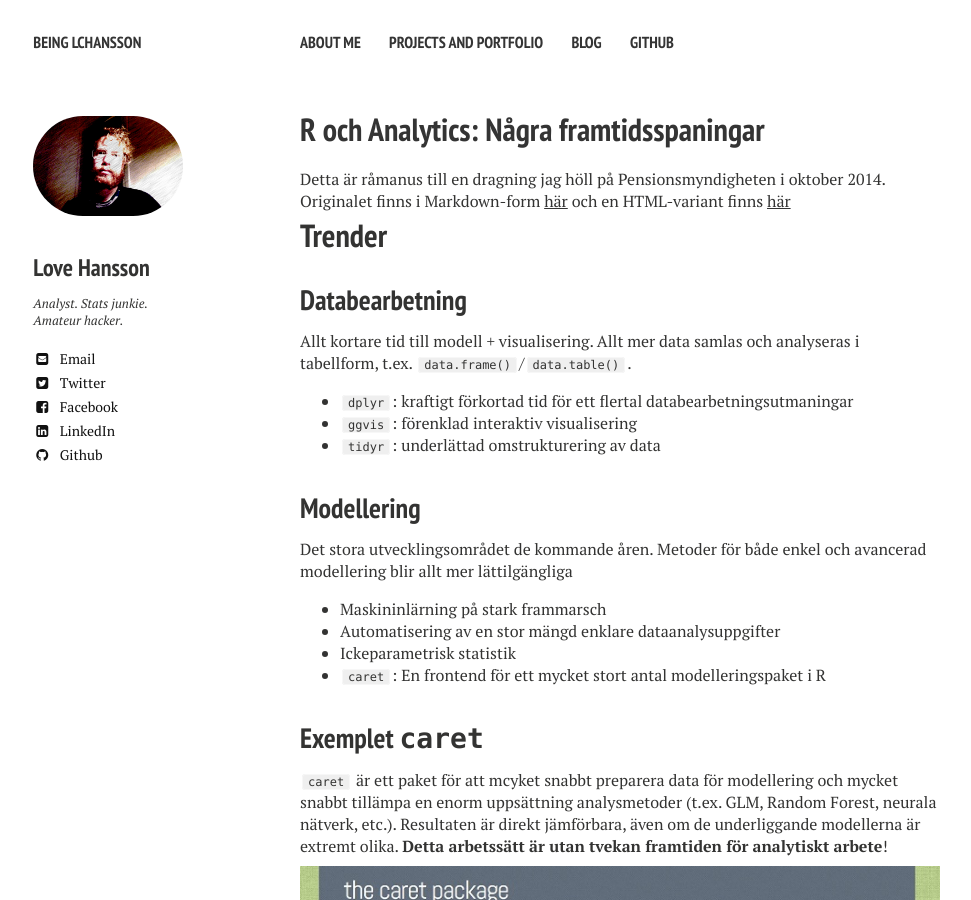
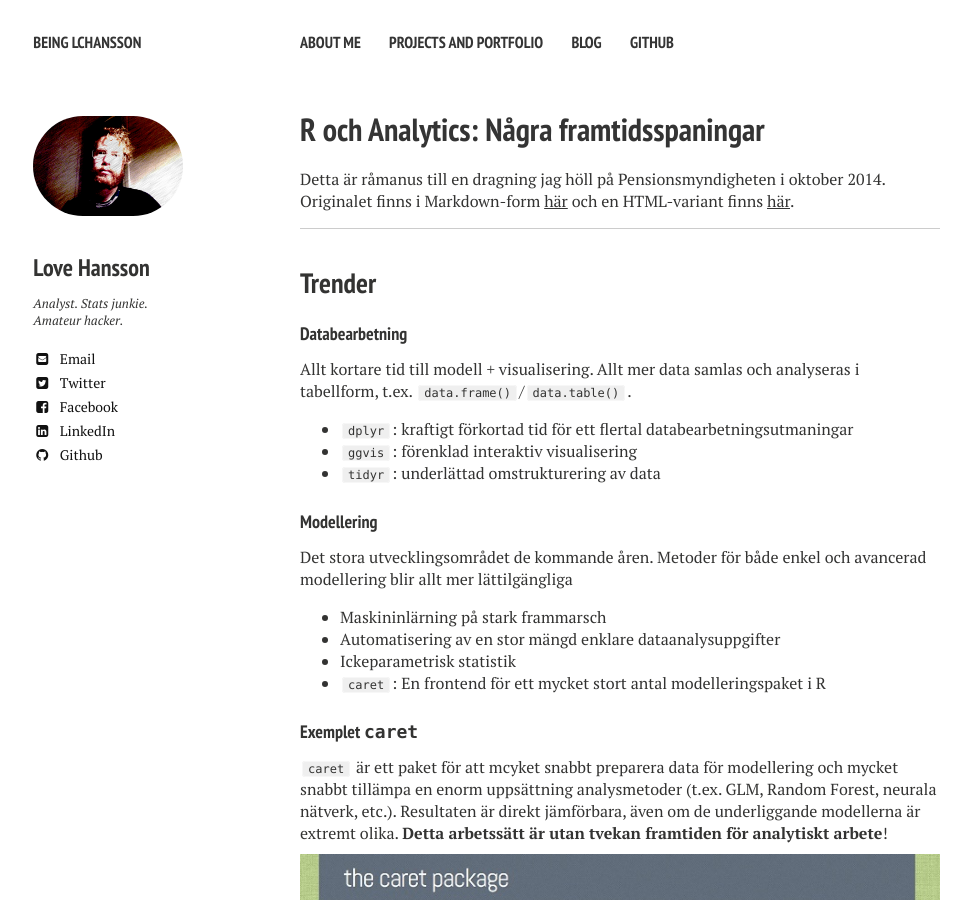
Before and after one commit to LCHansson/LCHansson.github.io, a Jekyll site: the page built from _posts/2014-10-28-R-och-Analytics.md, in a window 1280 px wide and 900 px high. Shown: the whole window, without its empty margins (20-991 px from the left). Built offline with Jekyll 4.4.1, drawn with Linux system fonts in a browser that asks for light colours; nearby versions of some CDN libraries.

```diff
--- a/_posts/2014-10-28-R-och-Analytics.md
+++ b/_posts/2014-10-28-R-och-Analytics.md
@@ -22,11 +22,13 @@ tags:
 comments: yes
 ---
 
-Detta är råmanus till en dragning jag höll på Pensionsmyndigheten i oktober 2014. Originalet finns i Markdown-form [här](https://github.com/LCHansson/LCHansson.github.io/blob/master/_knitr/2014-10-28-R-och-Analytics.Rmd) och en HTML-variant finns [här]({{site.url}}/assets/html/2014-10-28-R-och-Analytics.html)
+Detta är råmanus till en dragning jag höll på Pensionsmyndigheten i oktober 2014. Originalet finns i Markdown-form [här](https://github.com/LCHansson/LCHansson.github.io/blob/master/_knitr/2014-10-28-R-och-Analytics.Rmd) och en HTML-variant finns [här]({{site.url}}/assets/html/2014-10-28-R-och-Analytics.html).
 
-# Trender
+---
 
-## Databearbetning
+## Trender
+
+#### Databearbetning
 
 Allt kortare tid till modell + visualisering. Allt mer data samlas och analyseras i tabellform, t.ex. `data.frame()`/`data.table()`.
 
@@ -35,7 +37,7 @@ Allt kortare tid till modell + visualisering. Allt mer data samlas och analysera
 - `tidyr`: underlättad omstrukturering av data
 
 
-## Modellering
+#### Modellering
 
 Det stora utvecklingsområdet de kommande åren. Metoder för både enkel och avancerad modellering blir allt mer lättilgängliga
 
@@ -45,21 +47,21 @@ Det stora utvecklingsområdet de kommande åren. Metoder för både enkel och av
 - `caret`: En frontend för ett mycket stort antal modelleringspaket i R
 
 
-## Exemplet `caret`
+#### Exemplet `caret`
 
 `caret` är ett paket för att mcyket snabbt preparera data för modellering och mycket snabbt tillämpa en enorm uppsättning analysmetoder (t.ex. GLM, Random Forest, neurala nätverk, etc.). Resultaten är direkt jämförbara, även om de underliggande modellerna är extremt olika. __Detta arbetssätt är utan tvekan framtiden för analytiskt arbete__!
 
 ![http://caret.r-forge.r-project.org/](../images/caret.jpg)
 
 
-## Publicering
+#### Publicering
 
 Den ökade tillgången på lättanvända programmeringsspråk och ökade programmeringskunskaper gör att grundläggande kunskaper om statistik och/eller programmering inte längre är en framgångsfaktor. "Alla är analytiker" håller på att bli ett ledord.
 
 WYSIWYG-verktyg och closed source tappar mark som plattformar för dataanalys. SPSS och SAS ger stadigt vika för R, Julia och Python.
 
 
-## Open data
+#### Open data
 
 Open data ökar starkt i tillgänglighet. Flera vägar finns för att samla in data från öppna datakällor, t.ex. flera R-paket.
 
@@ -69,7 +71,7 @@ Open data ökar starkt i tillgänglighet. Flera vägar finns för att samla in d
 - och många, många mer...
 
 
-## Big Data
+#### Big Data
 
 Fler alternativ allt mer tillgängliga och lättanvända.
 
@@ -78,7 +80,7 @@ Fler alternativ allt mer tillgängliga och lättanvända.
 - Spark (ersätter Hadoop)
 
 
-## Verktygen
+#### Verktygen
 
 Statistisk programmering genomgår just nu en stor utveckling. Dessa är någa exempel på områden där helt nya tekniker utvecklats under de senaste 1-2 åren:
 
@@ -88,16 +90,16 @@ Statistisk programmering genomgår just nu en stor utveckling. Dessa är någa e
 - Databearbetning: "Hadleyverse"-paketen `dplyr`, `ggvis`, `tidyr`
 
 
-# Framtidsspaningar
+## Framtidsspaningar
 
-## Horisonten
+#### Horisonten
 
 Teamet bakom RStudio är den drivande motorn för det verkligt innovativa i R-världen just nu.
 
 De och Julia-teamet står uppskattningsvis för 80-90% av den uppmärksamhet som riktats mot statistik programmering de senaste åren.
 
 
-## Förväntningar på framtiden
+#### Förväntningar på framtiden
 
 - Programmering som literacy 2.0
 - Allt fler blir analytiker. Detta ställer krav på
@@ -107,16 +109,16 @@ De och Julia-teamet står uppskattningsvis för 80-90% av den uppmärksamhet som
 - Ingen vet vad som händer när RStudio tappar ledarpinnen. Revo-R? Julia? Python? JavaScript? IBM?
 
 
-# Inspiration
+## Inspiration
 
-## Vidare läsning
+#### Vidare läsning
 
 - Jens Finnäs: [Spaningar om framtiden för datajournalistik](http://jplusplus.se/14-spaningar-om-datajournalistik/)
 - Bob Muenchen: [Användningstrender för olika statistikmjukvaror](http://r4stats.com/articles/popularity/)
 - C.G.P. Grey: [Humans Need Not Apply (youtube)](https://www.youtube.com/watch?v=7Pq-S557XQU&list=UU2C_jShtL725hvbm1arSV9w)
 
 
-# Tack!
+## Tack!
 
 http://lchansson.com/R-och-Analytics/
 love.hansson@gmail.com
```
